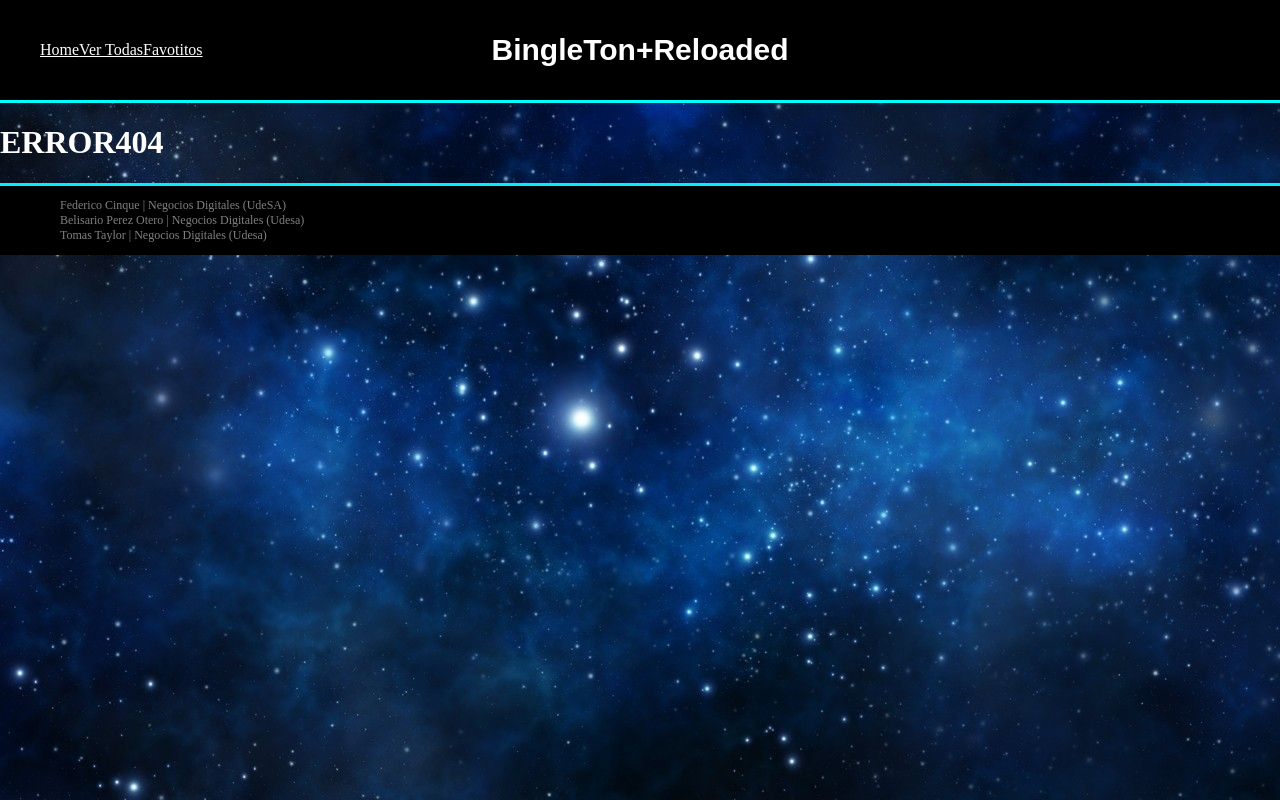
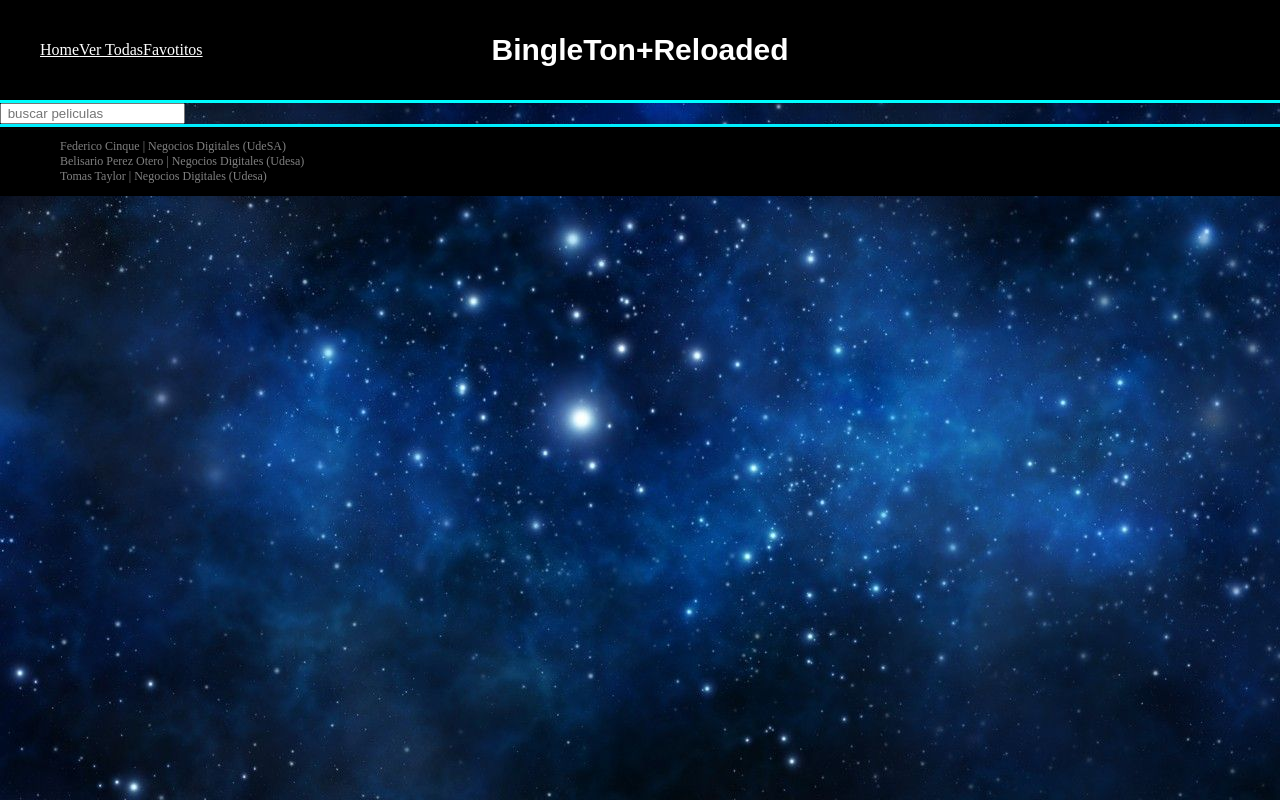
Before and after one commit to BelisarioPO/TIP-III, a React (Create React App) app: page /Buscador in a window 1280 px wide. Built offline with nearby package versions, Linux system fonts and the light colour scheme.

Commit message:
Buscador en progreso

```diff
--- a/src/App.js
+++ b/src/App.js
@@ -11,6 +11,7 @@ import Result from "./components/Result/Result";
 import Vertodas from "./components/Vertodas/Vertodas";
 import Unapelicula from "./components/Unapelicula/Unapelicula";
 import Notfound from "./components/Notfound/Notfound";
+import Buscador from "./components/Buscador/Buscador";
 
 
 function App() {
@@ -32,6 +33,7 @@ function App() {
         <Route path="/Favoritos" component={Favoritos} />
         <Route path="/Result" component={Result} />
         <Route path="/Vertodas" component={Vertodas} />
+        <Route path="/Buscador" component={Buscador} />
         <Route path="" component={Notfound} />
       </Switch>
 
--- /dev/null
+++ b/src/components/Buscador/Buscador.js
@@ -0,0 +1,36 @@
+import React, { Component } from 'react'
+
+class Buscador extends Component{
+	constructor(props){
+		super(props)
+		this.state = {
+			valorInput: '',
+			mas: false
+		}
+	}
+
+	prevenirRefresh(event){
+		event.preventDefault()
+	}
+
+	actualizarEstado(event){
+		this.setState({
+			valorInput:event.target.value
+		}, ()=> this.props.buscador(this.state.valorInput)) //prop de home peticion API
+	}
+
+
+	render(){
+		return(
+			<>
+			<div className=''>
+			<form onSubmit={(event)=> this.prevenirRefresh(event)}>
+				<input className='buscadorInput' placeholder=' buscar peliculas' type='text' onChange={(event)=> this.actualizarEstado(event)} value={this.state.valorInput} required/>
+			</form>
+			</div>
+			</>
+		)
+	}
+}
+
+export default Buscador
--- a/src/components/Home/Home.js
+++ b/src/components/Home/Home.js
@@ -1,5 +1,6 @@
 import React, { Component } from 'react';
 import Pelicula from '../Pelicula/Pelicula';
+import Buscador from "../Buscador/Buscador";
 
 class Home extends Component {
     constructor(props) {
@@ -19,6 +20,23 @@ class Home extends Component {
     }
      //CIERRA FORMS REACT
 
+
+    buscador(peli) {
+        if (peli !== '') {
+            fetch(`https://api.themoviedb.org/3/search/movie?api_key=04370869e911ae9d10d76ad2c6d1796e&query=${peli}`)
+                .then(resp => resp.json())
+                .then(data => this.setState({
+                    resultados: data.results
+                }))
+                .catch(err => console.log(err))
+        } else {
+            this.setState({
+                resultados: []
+            })
+        }
+    }
+
+
      componentDidMount() {
         fetch('https://api.themoviedb.org/3/movie/popular?api_key=b76faeee5fc3002a166c7f5c929c2c33&language=en-US&page=1')
             .then(response => response.json())
@@ -29,12 +47,8 @@ class Home extends Component {
     render() {
     return (
         <section className='listado-peliculas-favoritas'>
-            <form onSubmit={(event) => this.evitarSubmit(event)} className=''>
-                <label> FORMS</label>
-                <input type='text' onChange={(event) => this.controlarCambios(event)} value={this.state.forms} className='buscador' />
-                <input type='submit' value="Submit" className='' />
 
-            </form>
+            <Buscador buscador={(peli)=> this.buscador(peli)}/>
 
             {this.state.datos ? (
                 this.state.datos.map((Obj, i) => {
```
